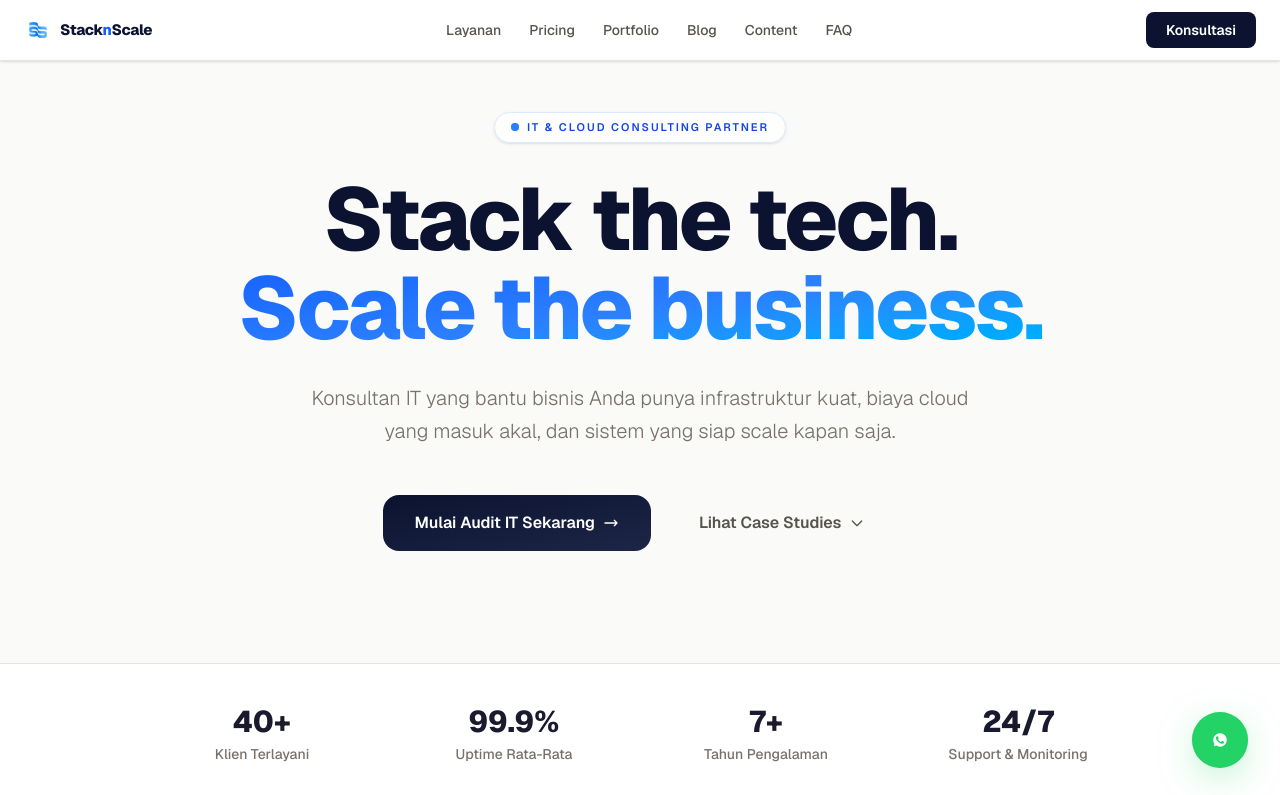
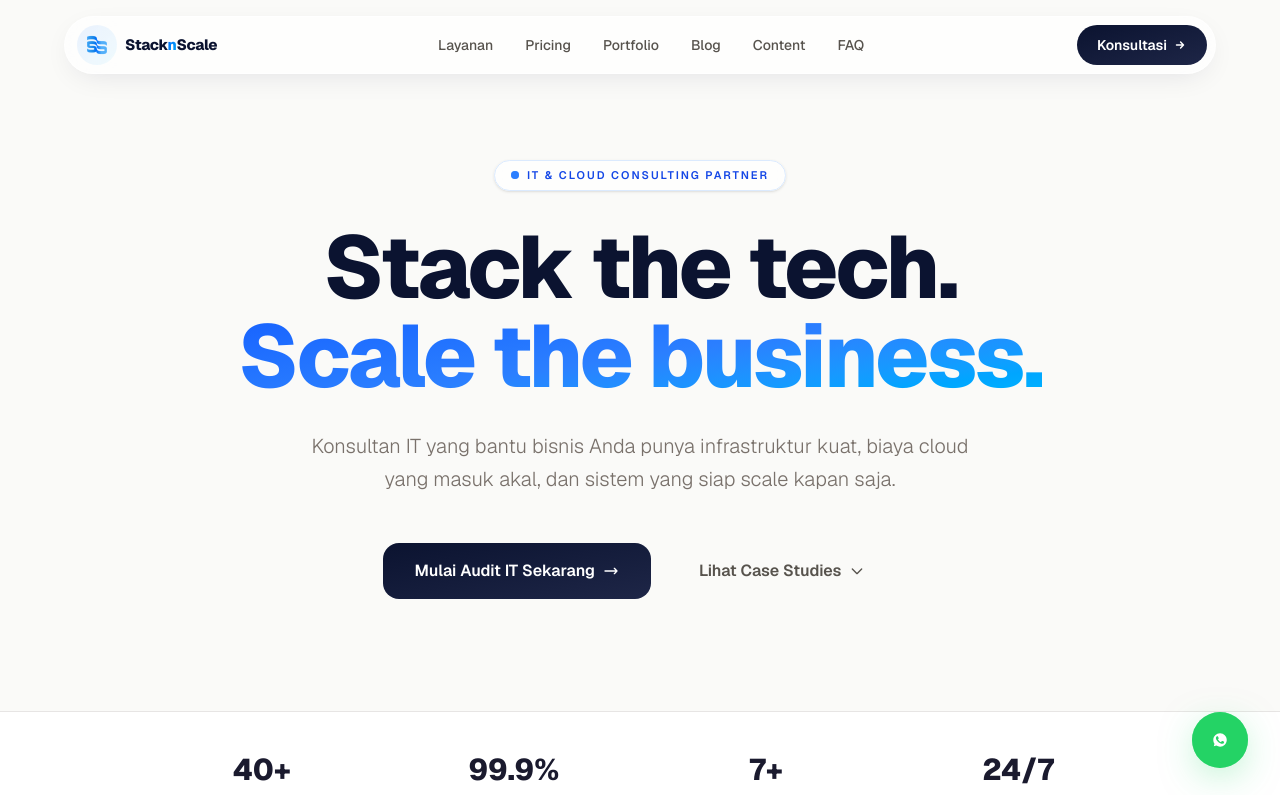
Before and after one commit to agilalaydrus/stacknscale, a Next.js app in the folder frontend/: page / in a window 1280 px wide. Shown: the top 795 px of the page. Built offline with nearby package versions, Linux system fonts and the light colour scheme.

Commit message:
fix: restore glass pill navbar, fix mobile transparency via header selector

```diff
--- a/frontend/app/blog/[slug]/page.tsx
+++ b/frontend/app/blog/[slug]/page.tsx
@@ -34,26 +34,31 @@ export default async function ArticlePage({ params }: { params: Promise<{ slug:
   return (
     <div className="min-h-screen bg-[#F8F7F4] text-[#1A1A2E]">
 
-      {/* HEADER */}
-      <header className="fixed top-0 left-0 right-0 z-50">
-        <div className="flex items-center justify-between gap-4 max-w-7xl mx-auto px-4 md:px-6 py-3 bg-white border-b border-stone-200 shadow-sm">
-          <Link href="/" className="flex items-center gap-2">
-            <Image src="/logo-mark.png" alt="StacknScale" width={28} height={28} className="w-7 h-7 object-contain" priority />
-            <span className="text-[15px] font-extrabold tracking-tight text-[#0B1330]">
-              Stack<span className="text-blue-600">n</span>Scale
+      {/* HEADER — floating glass pill */}
+      <header className="fixed top-4 left-1/2 -translate-x-1/2 z-50 w-[calc(100%-2rem)] max-w-6xl">
+        <div className="flex items-center justify-between gap-4 pl-3 pr-2 py-2 rounded-full border border-white/60 bg-white/70 backdrop-blur-xl shadow-[0_8px_30px_-10px_rgba(11,19,48,0.12)]">
+          <Link href="/" className="flex items-center gap-2 group">
+            <span className="relative flex items-center justify-center w-10 h-10 rounded-full bg-gradient-to-br from-blue-500/10 to-sky-400/5 group-hover:from-blue-500/20 transition-all">
+              <Image src="/logo-mark.png" alt="StacknScale" width={32} height={32} className="w-8 h-8 object-contain" priority />
+            </span>
+            <span className="hidden sm:inline-block text-[15px] font-extrabold tracking-tight text-[#0B1330] pr-2">
+              Stack<span className="bg-clip-text text-transparent bg-gradient-to-br from-blue-600 to-sky-500">n</span>Scale
             </span>
           </Link>
           <nav className="hidden md:flex items-center gap-1 text-sm font-medium text-stone-600">
-            <Link href="/blog" className="px-3 py-1.5 text-[#0B1330] font-bold">Blog</Link>
-            <Link href="/portfolio" className="px-3 py-1.5 hover:text-[#0B1330] transition-colors">Portfolio</Link>
-            <Link href="/#services" className="px-3 py-1.5 hover:text-[#0B1330] transition-colors">Layanan</Link>
+            <Link href="/blog" className="px-3.5 py-2 rounded-full text-[#0B1330] bg-stone-100/70 font-semibold">Blog</Link>
+            <Link href="/portfolio" className="px-3.5 py-2 rounded-full hover:text-[#0B1330] hover:bg-stone-100/70 transition-all">Portfolio</Link>
+            <Link href="/#services" className="px-3.5 py-2 rounded-full hover:text-[#0B1330] hover:bg-stone-100/70 transition-all">Layanan</Link>
           </nav>
-          <Link href="/#audit-form" className="inline-flex items-center px-5 py-2 text-sm font-semibold bg-[#0B1330] text-white rounded-lg hover:bg-blue-700 transition-colors">
-            Konsultasi
+          <Link href="/#audit-form" className="group relative inline-flex items-center gap-1.5 px-5 py-2.5 text-sm font-semibold bg-gradient-to-br from-[#0B1330] to-[#1E2647] text-white rounded-full hover:shadow-[0_8px_24px_-6px_rgba(11,19,48,0.5)] hover:-translate-y-0.5 transition-all duration-300">
+            <span>Konsultasi</span>
+            <svg className="w-3.5 h-3.5 group-hover:translate-x-0.5 transition-transform" fill="none" stroke="currentColor" strokeWidth="2.5" viewBox="0 0 24 24">
+              <path strokeLinecap="round" strokeLinejoin="round" d="M13 7l5 5m0 0l-5 5m5-5H6" />
+            </svg>
           </Link>
         </div>
       </header>
-      <div className="pt-16" />
+      <div className="pt-24" />
 
       <main className="max-w-3xl mx-auto px-6 py-16">
 
--- a/frontend/app/blog/page.tsx
+++ b/frontend/app/blog/page.tsx
@@ -21,26 +21,31 @@ export default function BlogPage() {
   return (
     <div className="min-h-screen bg-[#F8F7F4] text-[#1A1A2E]">
 
-      {/* HEADER */}
-      <header className="fixed top-0 left-0 right-0 z-50">
-        <div className="flex items-center justify-between gap-4 max-w-7xl mx-auto px-4 md:px-6 py-3 bg-white border-b border-stone-200 shadow-sm">
-          <Link href="/" className="flex items-center gap-2">
-            <Image src="/logo-mark.png" alt="StacknScale" width={28} height={28} className="w-7 h-7 object-contain" priority />
-            <span className="text-[15px] font-extrabold tracking-tight text-[#0B1330]">
-              Stack<span className="text-blue-600">n</span>Scale
+      {/* HEADER — floating glass pill */}
+      <header className="fixed top-4 left-1/2 -translate-x-1/2 z-50 w-[calc(100%-2rem)] max-w-6xl">
+        <div className="flex items-center justify-between gap-4 pl-3 pr-2 py-2 rounded-full border border-white/60 bg-white/70 backdrop-blur-xl shadow-[0_8px_30px_-10px_rgba(11,19,48,0.12)]">
+          <Link href="/" className="flex items-center gap-2 group">
+            <span className="relative flex items-center justify-center w-10 h-10 rounded-full bg-gradient-to-br from-blue-500/10 to-sky-400/5 group-hover:from-blue-500/20 transition-all">
+              <Image src="/logo-mark.png" alt="StacknScale" width={32} height={32} className="w-8 h-8 object-contain" priority />
+            </span>
+            <span className="hidden sm:inline-block text-[15px] font-extrabold tracking-tight text-[#0B1330] pr-2">
+              Stack<span className="bg-clip-text text-transparent bg-gradient-to-br from-blue-600 to-sky-500">n</span>Scale
             </span>
           </Link>
           <nav className="hidden md:flex items-center gap-1 text-sm font-medium text-stone-600">
-            <Link href="/blog" className="px-3 py-1.5 text-[#0B1330] font-bold">Blog</Link>
-            <Link href="/portfolio" className="px-3 py-1.5 hover:text-[#0B1330] transition-colors">Portfolio</Link>
-            <Link href="/#services" className="px-3 py-1.5 hover:text-[#0B1330] transition-colors">Layanan</Link>
+            <Link href="/blog" className="px-3.5 py-2 rounded-full text-[#0B1330] bg-stone-100/70 font-semibold">Blog</Link>
+            <Link href="/portfolio" className="px-3.5 py-2 rounded-full hover:text-[#0B1330] hover:bg-stone-100/70 transition-all">Portfolio</Link>
+            <Link href="/#services" className="px-3.5 py-2 rounded-full hover:text-[#0B1330] hover:bg-stone-100/70 transition-all">Layanan</Link>
           </nav>
-          <Link href="/#audit-form" className="inline-flex items-center px-5 py-2 text-sm font-semibold bg-[#0B1330] text-white rounded-lg hover:bg-blue-700 transition-colors">
-            Konsultasi
+          <Link href="/#audit-form" className="group relative inline-flex items-center gap-1.5 px-5 py-2.5 text-sm font-semibold bg-gradient-to-br from-[#0B1330] to-[#1E2647] text-white rounded-full hover:shadow-[0_8px_24px_-6px_rgba(11,19,48,0.5)] hover:-translate-y-0.5 transition-all duration-300">
+            <span>Konsultasi</span>
+            <svg className="w-3.5 h-3.5 group-hover:translate-x-0.5 transition-transform" fill="none" stroke="currentColor" strokeWidth="2.5" viewBox="0 0 24 24">
+              <path strokeLinecap="round" strokeLinejoin="round" d="M13 7l5 5m0 0l-5 5m5-5H6" />
+            </svg>
           </Link>
         </div>
       </header>
-      <div className="pt-16" />
+      <div className="pt-24" />
 
       <main className="max-w-6xl mx-auto px-6 py-16">
 
--- a/frontend/app/content/page.tsx
+++ b/frontend/app/content/page.tsx
@@ -60,29 +60,41 @@ export default function ContentPage() {
         <div className="absolute top-[30%] right-[5%] w-[420px] h-[420px] rounded-full bg-sky-200/30 blur-[120px]" />
       </div>
 
-      {/* HEADER */}
-      <header className="fixed top-0 left-0 right-0 z-50">
-        <div className="flex items-center justify-between gap-4 max-w-7xl mx-auto px-4 md:px-6 py-3 bg-white border-b border-stone-200 shadow-sm">
-          <Link href="/" className="flex items-center gap-2">
-            <Image src="/logo-mark.png" alt="StacknScale" width={28} height={28} className="w-7 h-7 object-contain" priority />
-            <span className="text-[15px] font-extrabold tracking-tight text-[#0B1330]">
-              Stack<span className="text-blue-600">n</span>Scale
+      {/* HEADER — floating glass pill */}
+      <header className="fixed top-4 left-1/2 -translate-x-1/2 z-50 w-[calc(100%-2rem)] max-w-6xl">
+        <div className="flex items-center justify-between gap-4 pl-3 pr-2 py-2 rounded-full border border-white/60 bg-white/70 backdrop-blur-xl shadow-[0_8px_30px_-10px_rgba(11,19,48,0.12)]">
+          <Link href="/" className="flex items-center gap-2 group">
+            <span className="relative flex items-center justify-center w-10 h-10 rounded-full bg-gradient-to-br from-blue-500/10 to-sky-400/5 group-hover:from-blue-500/20 group-hover:to-sky-400/10 transition-all">
+              <Image src="/logo-mark.png" alt="StacknScale" width={32} height={32} className="w-8 h-8 object-contain" priority />
+            </span>
+            <span className="hidden sm:inline-block text-[15px] font-extrabold tracking-tight text-[#0B1330] pr-2">
+              Stack<span className="bg-clip-text text-transparent bg-gradient-to-br from-blue-600 to-sky-500">n</span>Scale
             </span>
           </Link>
           <nav className="hidden md:flex items-center gap-1 text-sm font-medium text-stone-600">
-            <Link href="/blog" className="px-3 py-1.5 hover:text-[#0B1330] transition-colors">Blog</Link>
-            <Link href="/portfolio" className="px-3 py-1.5 hover:text-[#0B1330] transition-colors">Portfolio</Link>
-            <Link href="/content" className="px-3 py-1.5 text-[#0B1330] font-bold">Content</Link>
-            <Link href="/#services" className="px-3 py-1.5 hover:text-[#0B1330] transition-colors">Layanan</Link>
+            {[
+              { href: '/#services', label: 'Layanan' },
+              { href: '/portfolio', label: 'Portfolio' },
+              { href: '/blog', label: 'Blog' },
+              { href: '/content', label: 'Content' },
+              { href: '/#faq', label: 'FAQ' },
+            ].map((item) => (
+              <Link key={item.label} href={item.href} className="relative px-3.5 py-2 rounded-full hover:text-[#0B1330] hover:bg-stone-100/70 transition-all duration-200">
+                {item.label}
+              </Link>
+            ))}
           </nav>
-          <Link href="/#audit-form" className="inline-flex items-center px-5 py-2 text-sm font-semibold bg-[#0B1330] text-white rounded-lg hover:bg-blue-700 transition-colors">
-            Konsultasi
+          <Link href="/#audit-form" className="group relative inline-flex items-center gap-1.5 px-5 py-2.5 text-sm font-semibold bg-gradient-to-br from-[#0B1330] to-[#1E2647] text-white rounded-full hover:shadow-[0_8px_24px_-6px_rgba(11,19,48,0.5)] hover:-translate-y-0.5 transition-all duration-300 overflow-hidden">
+            <span className="relative z-10">Konsultasi</span>
+            <svg className="relative z-10 w-3.5 h-3.5 group-hover:translate-x-0.5 transition-transform" fill="none" stroke="currentColor" strokeWidth="2.5" viewBox="0 0 24 24">
+              <path strokeLinecap="round" strokeLinejoin="round" d="M13 7l5 5m0 0l-5 5m5-5H6" />
+            </svg>
           </Link>
         </div>
       </header>
 
       {/* HERO */}
-      <section className="pt-28 pb-16 px-6 max-w-4xl mx-auto text-center">
+      <section className="pt-40 pb-16 px-6 max-w-4xl mx-auto text-center">
         <p className="text-xs font-bold text-blue-600 uppercase tracking-widest mb-4">Content Hub</p>
         <h1 className="text-5xl font-extrabold tracking-tight text-[#0B1330] mb-5">
           Konten <span className="text-transparent bg-clip-text bg-gradient-to-br from-blue-600 to-sky-400">StacknScale</span>
--- a/frontend/app/globals.css
+++ b/frontend/app/globals.css
@@ -89,10 +89,11 @@ body {
   .animate-float-slow-2 {
     animation: none !important;
   }
-  .backdrop-blur-xl {
+  /* Fix navbar: disable blur but keep opaque background */
+  header > div {
     backdrop-filter: none !important;
     -webkit-backdrop-filter: none !important;
-    background: rgba(255, 255, 255, 0.95) !important;
+    background: rgba(255, 255, 255, 0.97) !important;
   }
   .glass {
     backdrop-filter: none !important;
--- a/frontend/app/page.tsx
+++ b/frontend/app/page.tsx
@@ -93,13 +93,15 @@ export default function StacknScaleLanding() {
         </svg>
       </a>
 
-      {/* HEADER */}
-      <header className="fixed top-0 left-0 right-0 z-50">
-        <div className="relative flex items-center justify-between gap-4 max-w-7xl mx-auto px-4 md:px-6 py-3 bg-white border-b border-stone-200 shadow-sm">
-          <a href="#" className="flex items-center gap-2 flex-shrink-0">
-            <Image src="/logo-mark.png" alt="StacknScale" width={28} height={28} className="w-7 h-7 object-contain" priority />
-            <span className="text-[15px] font-extrabold tracking-tight text-[#0B1330]">
-              Stack<span className="text-blue-600">n</span>Scale
+      {/* HEADER — floating glass pill */}
+      <header className="fixed top-4 left-1/2 -translate-x-1/2 z-50 w-[calc(100%-2rem)] max-w-6xl">
+        <div className="flex items-center justify-between gap-4 pl-3 pr-2 py-2 rounded-full border border-white/60 bg-white/70 backdrop-blur-xl shadow-[0_8px_30px_-10px_rgba(11,19,48,0.12)]">
+          <a href="#" className="flex items-center gap-2 group flex-shrink-0">
+            <span className="relative flex items-center justify-center w-10 h-10 rounded-full bg-gradient-to-br from-blue-500/10 to-sky-400/5 group-hover:from-blue-500/20 transition-all">
+              <Image src="/logo-mark.png" alt="StacknScale" width={32} height={32} className="w-8 h-8 object-contain" priority />
+            </span>
+            <span className="hidden sm:inline-block text-[15px] font-extrabold tracking-tight text-[#0B1330] pr-2">
+              Stack<span className="bg-clip-text text-transparent bg-gradient-to-br from-blue-600 to-sky-500">n</span>Scale
             </span>
           </a>
           <nav className="hidden md:flex items-center gap-1 text-sm font-medium text-stone-600">
@@ -112,11 +114,11 @@ export default function StacknScaleLanding() {
               { href: "#faq", label: "FAQ" },
             ].map((item) =>
               item.isLink ? (
-                <Link key={item.label} href={item.href} className="px-3 py-1.5 text-stone-600 hover:text-[#0B1330] transition-colors">
+                <Link key={item.label} href={item.href} className="relative px-3.5 py-2 rounded-full hover:text-[#0B1330] hover:bg-stone-100/70 transition-all duration-200">
                   {item.label}
                 </Link>
               ) : (
-                <a key={item.label} href={item.href} className="px-3 py-1.5 text-stone-600 hover:text-[#0B1330] transition-colors">
+                <a key={item.label} href={item.href} className="relative px-3.5 py-2 rounded-full hover:text-[#0B1330] hover:bg-stone-100/70 transition-all duration-200">
                   {item.label}
                 </a>
               )
@@ -124,8 +126,11 @@ export default function StacknScaleLanding() {
           </nav>
 
           <div className="flex items-center gap-2 flex-shrink-0">
-            <a href="#audit-form" className="hidden sm:inline-flex items-center px-5 py-2 text-sm font-semibold bg-[#0B1330] text-white rounded-lg hover:bg-blue-700 transition-colors">
-              Konsultasi
+            <a href="#audit-form" className="hidden sm:inline-flex group relative items-center gap-1.5 px-5 py-2.5 text-sm font-semibold bg-gradient-to-br from-[#0B1330] to-[#1E2647] text-white rounded-full hover:shadow-[0_8px_24px_-6px_rgba(11,19,48,0.5)] hover:-translate-y-0.5 transition-all duration-300">
+              <span>Konsultasi</span>
+              <svg className="w-3.5 h-3.5 group-hover:translate-x-0.5 transition-transform" fill="none" stroke="currentColor" strokeWidth="2.5" viewBox="0 0 24 24">
+                <path strokeLinecap="round" strokeLinejoin="round" d="M13 7l5 5m0 0l-5 5m5-5H6" />
+              </svg>
             </a>
             <MobileMenuButton />
           </div>
@@ -133,7 +138,7 @@ export default function StacknScaleLanding() {
       </header>
 
       {/* HERO */}
-      <section className="relative pt-28 pb-28 px-6 max-w-5xl mx-auto text-center">
+      <section className="relative pt-40 pb-28 px-6 max-w-5xl mx-auto text-center">
         <div className="inline-flex items-center gap-2 px-4 py-1.5 mb-8 text-[11px] font-semibold tracking-[0.18em] text-blue-700 uppercase bg-white/70 backdrop-blur border border-blue-100 rounded-full shadow-sm">
           <span className="relative flex w-2 h-2">
             <span className="absolute inline-flex w-full h-full rounded-full bg-blue-500 opacity-60 animate-pulse" />
--- a/frontend/app/portfolio/page.tsx
+++ b/frontend/app/portfolio/page.tsx
@@ -105,26 +105,31 @@ export default function PortfolioPage() {
   return (
     <div className="min-h-screen bg-[#F8F7F4] text-[#1A1A2E]">
 
-      {/* HEADER */}
-      <header className="fixed top-0 left-0 right-0 z-50">
-        <div className="flex items-center justify-between gap-4 max-w-7xl mx-auto px-4 md:px-6 py-3 bg-white border-b border-stone-200 shadow-sm">
-          <Link href="/" className="flex items-center gap-2">
-            <Image src="/logo-mark.png" alt="StacknScale" width={28} height={28} className="w-7 h-7 object-contain" priority />
-            <span className="text-[15px] font-extrabold tracking-tight text-[#0B1330]">
-              Stack<span className="text-blue-600">n</span>Scale
+      {/* HEADER — floating glass pill */}
+      <header className="fixed top-4 left-1/2 -translate-x-1/2 z-50 w-[calc(100%-2rem)] max-w-6xl">
+        <div className="flex items-center justify-between gap-4 pl-3 pr-2 py-2 rounded-full border border-white/60 bg-white/70 backdrop-blur-xl shadow-[0_8px_30px_-10px_rgba(11,19,48,0.12)]">
+          <Link href="/" className="flex items-center gap-2 group">
+            <span className="relative flex items-center justify-center w-10 h-10 rounded-full bg-gradient-to-br from-blue-500/10 to-sky-400/5 group-hover:from-blue-500/20 transition-all">
+              <Image src="/logo-mark.png" alt="StacknScale" width={32} height={32} className="w-8 h-8 object-contain" priority />
+            </span>
+            <span className="hidden sm:inline-block text-[15px] font-extrabold tracking-tight text-[#0B1330] pr-2">
+              Stack<span className="bg-clip-text text-transparent bg-gradient-to-br from-blue-600 to-sky-500">n</span>Scale
             </span>
           </Link>
           <nav className="hidden md:flex items-center gap-1 text-sm font-medium text-stone-600">
-            <Link href="/blog" className="px-3 py-1.5 hover:text-[#0B1330] transition-colors">Blog</Link>
-            <Link href="/portfolio" className="px-3 py-1.5 text-[#0B1330] font-bold">Portfolio</Link>
-            <Link href="/#services" className="px-3 py-1.5 hover:text-[#0B1330] transition-colors">Layanan</Link>
+            <Link href="/blog" className="px-3.5 py-2 rounded-full hover:text-[#0B1330] hover:bg-stone-100/70 transition-all">Blog</Link>
+            <Link href="/portfolio" className="px-3.5 py-2 rounded-full text-[#0B1330] bg-stone-100/70 font-semibold">Portfolio</Link>
+            <Link href="/#services" className="px-3.5 py-2 rounded-full hover:text-[#0B1330] hover:bg-stone-100/70 transition-all">Layanan</Link>
           </nav>
-          <Link href="/#audit-form" className="inline-flex items-center px-5 py-2 text-sm font-semibold bg-[#0B1330] text-white rounded-lg hover:bg-blue-700 transition-colors">
-            Konsultasi
+          <Link href="/#audit-form" className="group relative inline-flex items-center gap-1.5 px-5 py-2.5 text-sm font-semibold bg-gradient-to-br from-[#0B1330] to-[#1E2647] text-white rounded-full hover:shadow-[0_8px_24px_-6px_rgba(11,19,48,0.5)] hover:-translate-y-0.5 transition-all duration-300">
+            <span>Konsultasi</span>
+            <svg className="w-3.5 h-3.5 group-hover:translate-x-0.5 transition-transform" fill="none" stroke="currentColor" strokeWidth="2.5" viewBox="0 0 24 24">
+              <path strokeLinecap="round" strokeLinejoin="round" d="M13 7l5 5m0 0l-5 5m5-5H6" />
+            </svg>
           </Link>
         </div>
       </header>
-      <div className="pt-16" />
+      <div className="pt-24" />
 
       <main className="max-w-6xl mx-auto px-6 py-16">
 
--- a/frontend/app/pricing/page.tsx
+++ b/frontend/app/pricing/page.tsx
@@ -42,31 +42,36 @@ export default function PricingPage() {
         <div className="absolute top-[30%] right-[5%] w-[260px] h-[260px] md:w-[420px] md:h-[420px] rounded-full bg-sky-200/30 blur-[80px] md:blur-[120px] animate-float-slow-2" />
       </div>
 
-      {/* Header */}
-      <header className="fixed top-0 left-0 right-0 z-50">
-        <div className="relative flex items-center justify-between gap-4 max-w-7xl mx-auto px-4 md:px-6 py-3 bg-white border-b border-stone-200 shadow-sm">
-          <Link href="/" className="flex items-center gap-2 flex-shrink-0">
-            <Image src="/logo-mark.png" alt="StacknScale" width={28} height={28} className="w-7 h-7 object-contain" priority />
-            <span className="text-[15px] font-extrabold tracking-tight text-[#0B1330]">
-              Stack<span className="text-blue-600">n</span>Scale
+      {/* Header — floating glass pill */}
+      <header className="fixed top-4 left-1/2 -translate-x-1/2 z-50 w-[calc(100%-2rem)] max-w-6xl">
+        <div className="flex items-center justify-between gap-4 pl-3 pr-2 py-2 rounded-full border border-white/60 bg-white/70 backdrop-blur-xl shadow-[0_8px_30px_-10px_rgba(11,19,48,0.12)]">
+          <Link href="/" className="flex items-center gap-2 group flex-shrink-0">
+            <span className="relative flex items-center justify-center w-10 h-10 rounded-full bg-gradient-to-br from-blue-500/10 to-sky-400/5 group-hover:from-blue-500/20 transition-all">
+              <Image src="/logo-mark.png" alt="StacknScale" width={32} height={32} className="w-8 h-8 object-contain" priority />
+            </span>
+            <span className="hidden sm:inline-block text-[15px] font-extrabold tracking-tight text-[#0B1330] pr-2">
+              Stack<span className="bg-clip-text text-transparent bg-gradient-to-br from-blue-600 to-sky-500">n</span>Scale
             </span>
           </Link>
           <nav className="hidden md:flex items-center gap-1 text-sm font-medium text-stone-600">
-            <Link href="/" className="px-3 py-1.5 hover:text-[#0B1330] transition-colors">Home</Link>
-            <Link href="/pricing" className="px-3 py-1.5 text-[#0B1330] font-bold transition-colors">Pricing</Link>
-            <Link href="/portfolio" className="px-3 py-1.5 hover:text-[#0B1330] transition-colors">Portfolio</Link>
-            <Link href="/blog" className="px-3 py-1.5 hover:text-[#0B1330] transition-colors">Blog</Link>
+            <Link href="/" className="px-3.5 py-2 rounded-full hover:text-[#0B1330] hover:bg-stone-100/70 transition-all">Home</Link>
+            <Link href="/pricing" className="px-3.5 py-2 rounded-full text-[#0B1330] bg-stone-100/70 font-semibold">Pricing</Link>
+            <Link href="/portfolio" className="px-3.5 py-2 rounded-full hover:text-[#0B1330] hover:bg-stone-100/70 transition-all">Portfolio</Link>
+            <Link href="/blog" className="px-3.5 py-2 rounded-full hover:text-[#0B1330] hover:bg-stone-100/70 transition-all">Blog</Link>
           </nav>
           <div className="flex items-center gap-2 flex-shrink-0">
-            <a href="https://wa.me/6281283031003" target="_blank" rel="noopener noreferrer" className="hidden sm:inline-flex items-center px-5 py-2 text-sm font-semibold bg-[#0B1330] text-white rounded-lg hover:bg-blue-700 transition-colors">
-              Hubungi Kami
+            <a href="https://wa.me/6281283031003" target="_blank" rel="noopener noreferrer" className="hidden sm:inline-flex group relative items-center gap-1.5 px-5 py-2.5 text-sm font-semibold bg-gradient-to-br from-[#0B1330] to-[#1E2647] text-white rounded-full hover:shadow-[0_8px_24px_-6px_rgba(11,19,48,0.5)] hover:-translate-y-0.5 transition-all duration-300">
+              <span>Hubungi Kami</span>
+              <svg className="w-3.5 h-3.5 group-hover:translate-x-0.5 transition-transform" fill="none" stroke="currentColor" strokeWidth="2.5" viewBox="0 0 24 24">
+                <path strokeLinecap="round" strokeLinejoin="round" d="M13 7l5 5m0 0l-5 5m5-5H6" />
+              </svg>
             </a>
           </div>
         </div>
       </header>
 
       {/* Hero */}
-      <section className="pt-24 pb-12 px-6 max-w-4xl mx-auto text-center">
+      <section className="pt-36 pb-12 px-6 max-w-4xl mx-auto text-center">
         <p className="text-xs font-bold text-blue-600 uppercase tracking-widest mb-3">Pricing</p>
         <h1 className="text-4xl md:text-5xl font-extrabold tracking-tight text-[#1A1A2E] mb-4">Harga yang Transparan</h1>
         <p className="text-stone-500 text-lg max-w-2xl mx-auto">Pilih layanan sesuai kebutuhan bisnis Anda. Tanpa biaya tersembunyi.</p>
```
